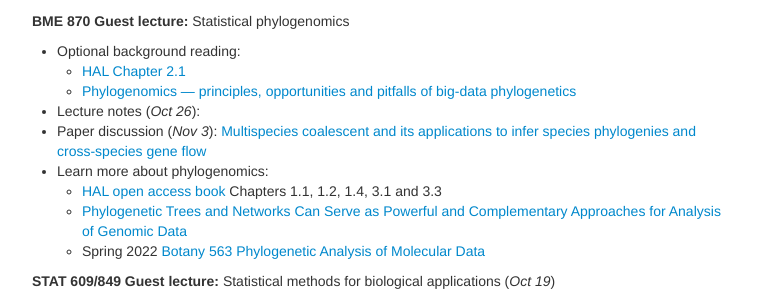
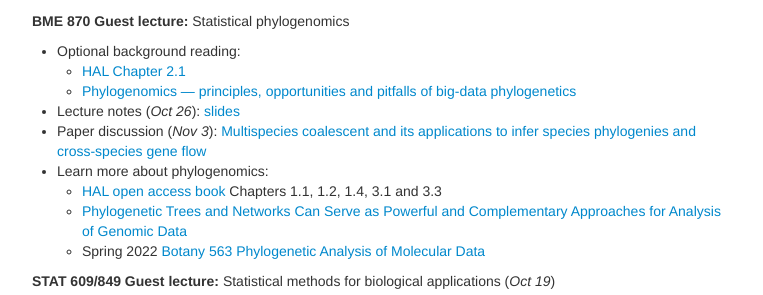
Before and after one commit to solislemuslab/solislemuslab.github.io, a Jekyll site: the page built from pages/teaching.md, in a window 1280 px wide and 900 px high, scrolled down 588 px. Shown: the part 157-452 px from the top of the window, without its empty margins (258-1021 px from the left). Built offline with Jekyll 4.4.1, drawn with Linux system fonts in a browser that asks for light colours.

```diff
--- a/pages/teaching.md
+++ b/pages/teaching.md
@@ -48,7 +48,7 @@
 - Optional background reading:
   - [HAL Chapter 2.1](https://hal.inria.fr/PGE/hal-02535366)
   - [Phylogenomics — principles, opportunities and pitfalls of big-data phylogenetics](https://onlinelibrary.wiley.com/doi/full/10.1111/syen.12406)
-- Lecture notes (_Oct 26_):
+- Lecture notes (_Oct 26_): [slides](https://www.stat.wisc.edu/~claudia/lecture-phylo.pdf)
 - Paper discussion (_Nov 3_): [Multispecies coalescent and its applications to infer species phylogenies and cross-species gene flow](https://academic.oup.com/nsr/advance-article/doi/10.1093/nsr/nwab127/6321855)
 - Learn more about phylogenomics:
   - [HAL open access book](https://hal.inria.fr/PGE/page/table-of-contents) Chapters 1.1, 1.2, 1.4, 3.1 and 3.3
```
